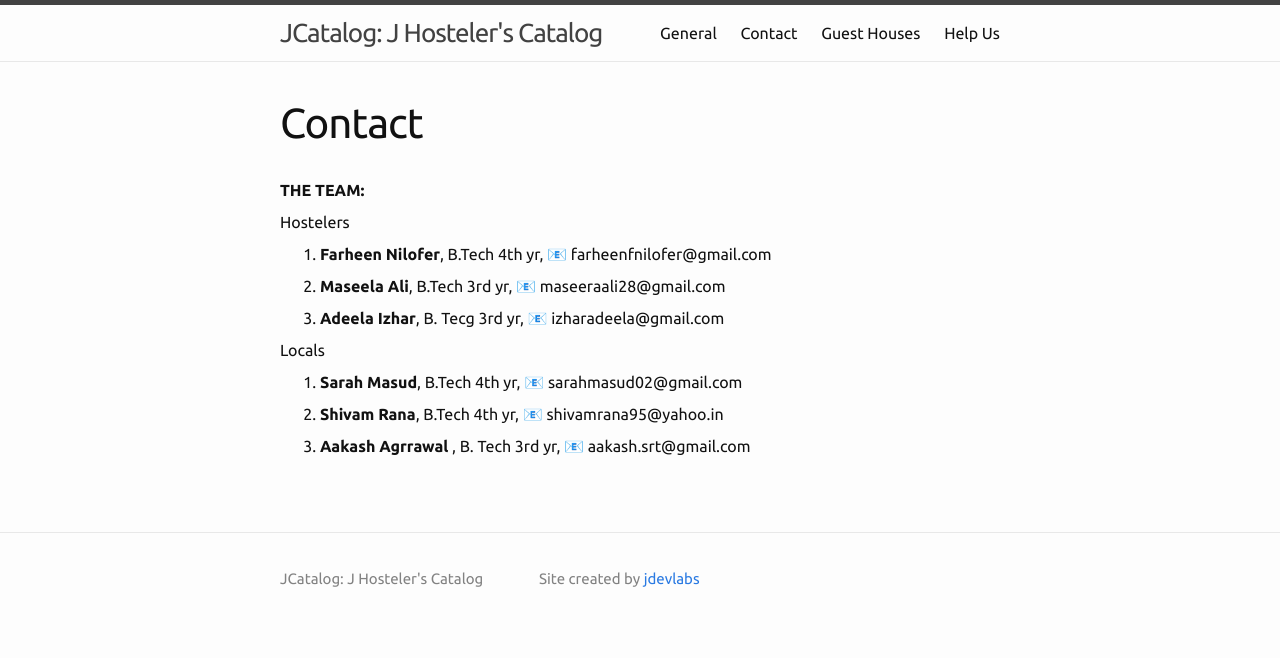
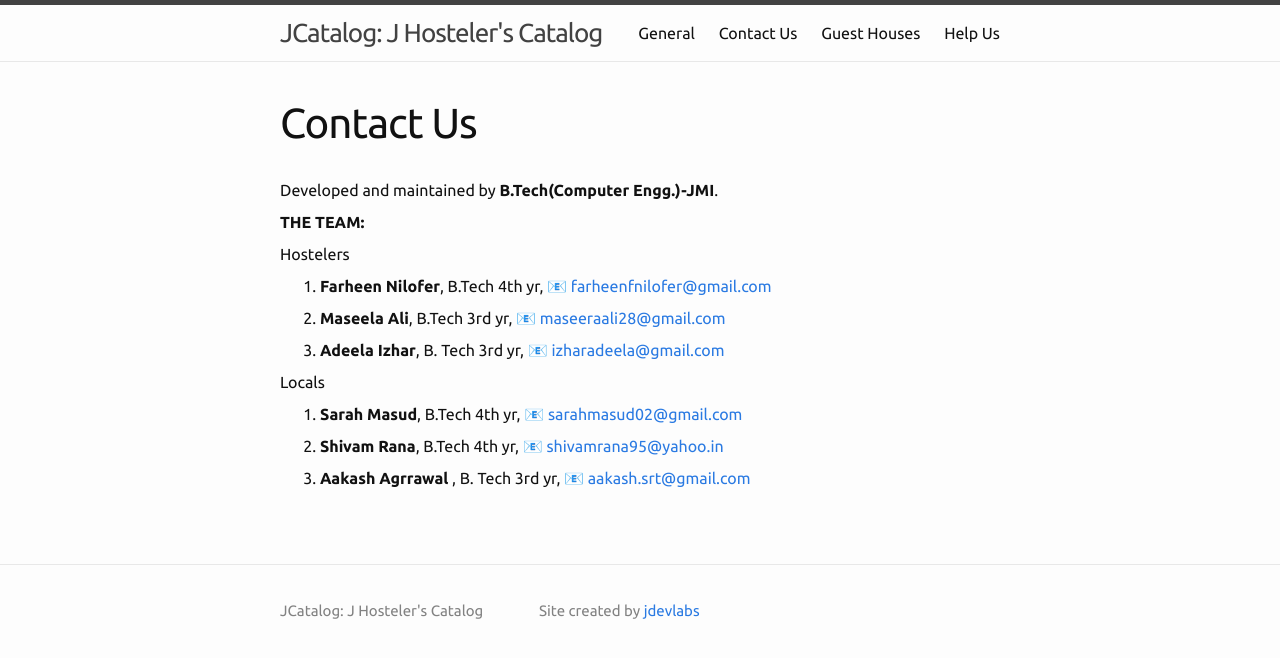
Before and after one commit to jdevlabs/JCatalog, a Jekyll site: the page built from pages/About/index.md, in a window 1280 px wide. Shown: the top 658 px of the page. Built offline with Jekyll 4.4.1, drawn with Linux system fonts in a browser that asks for light colours; emoji names are drawn with the system emoji font.

```diff
--- a/pages/About/index.md
+++ b/pages/About/index.md
@@ -1,28 +1,30 @@
 ---
 layout: page
-title: Contact
+title: Contact Us
 permalink: /contact/
 ---
+Developed and maintained by **B.Tech(Computer Engg.)-JMI**.
+
 **THE TEAM:**
 
 Hostelers
 
 
-1. **Farheen Nilofer**, B.Tech 4th yr,  :e-mail: farheenfnilofer@gmail.com
+1. **Farheen Nilofer**, B.Tech 4th yr,  :e-mail: <farheenfnilofer@gmail.com>
 
 
-2. **Maseela Ali**, B.Tech 3rd yr, :e-mail: maseeraali28@gmail.com
+2. **Maseela Ali**, B.Tech 3rd yr, :e-mail: <maseeraali28@gmail.com>
 
-3. **Adeela Izhar**, B. Tecg 3rd yr, :e-mail: izharadeela@gmail.com
+3. **Adeela Izhar**, B. Tech 3rd yr, :e-mail: <izharadeela@gmail.com>
 
 
 Locals
 
 
-1. **Sarah Masud**, B.Tech 4th yr, :e-mail: sarahmasud02@gmail.com
+1. **Sarah Masud**, B.Tech 4th yr, :e-mail: <sarahmasud02@gmail.com>
 
 
-2. **Shivam Rana**, B.Tech 4th yr, :e-mail: shivamrana95@yahoo.in
+2. **Shivam Rana**, B.Tech 4th yr, :e-mail: <shivamrana95@yahoo.in>
 
 
-3. **Aakash  Agrrawal** , B. Tech 3rd yr, :e-mail: aakash.srt@gmail.com
+3. **Aakash  Agrrawal** , B. Tech 3rd yr, :e-mail: <aakash.srt@gmail.com>
```
